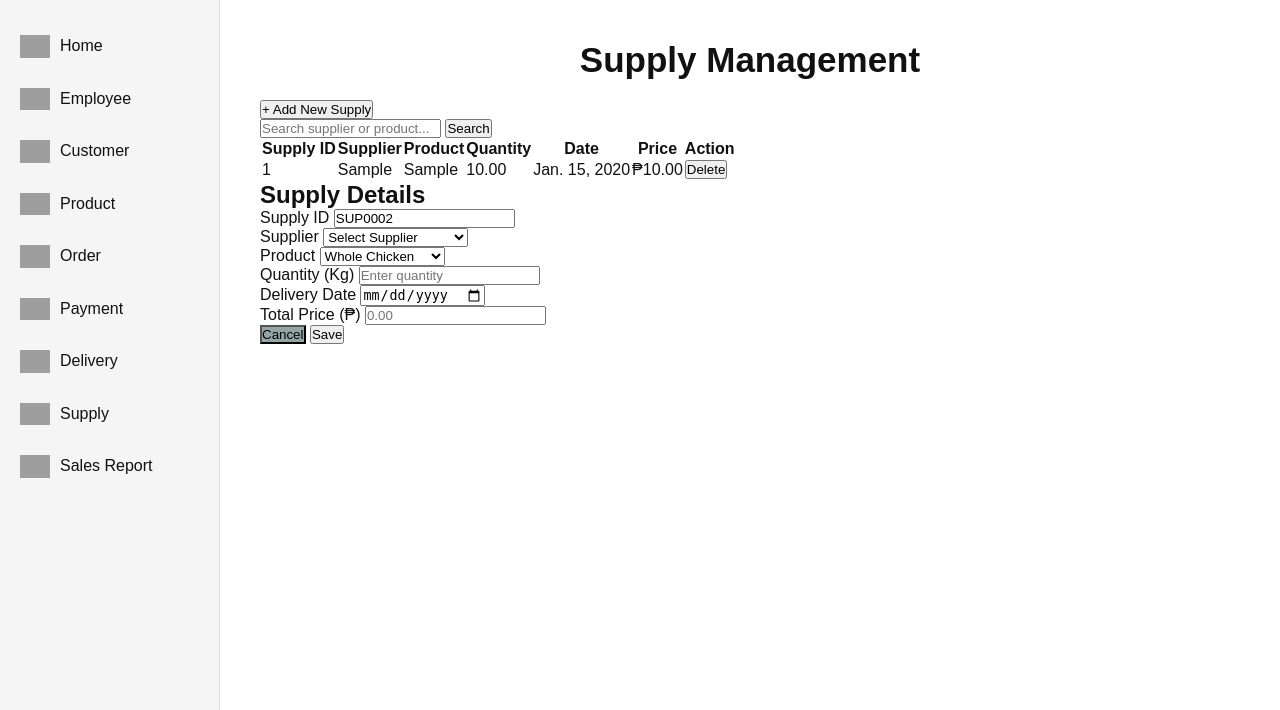
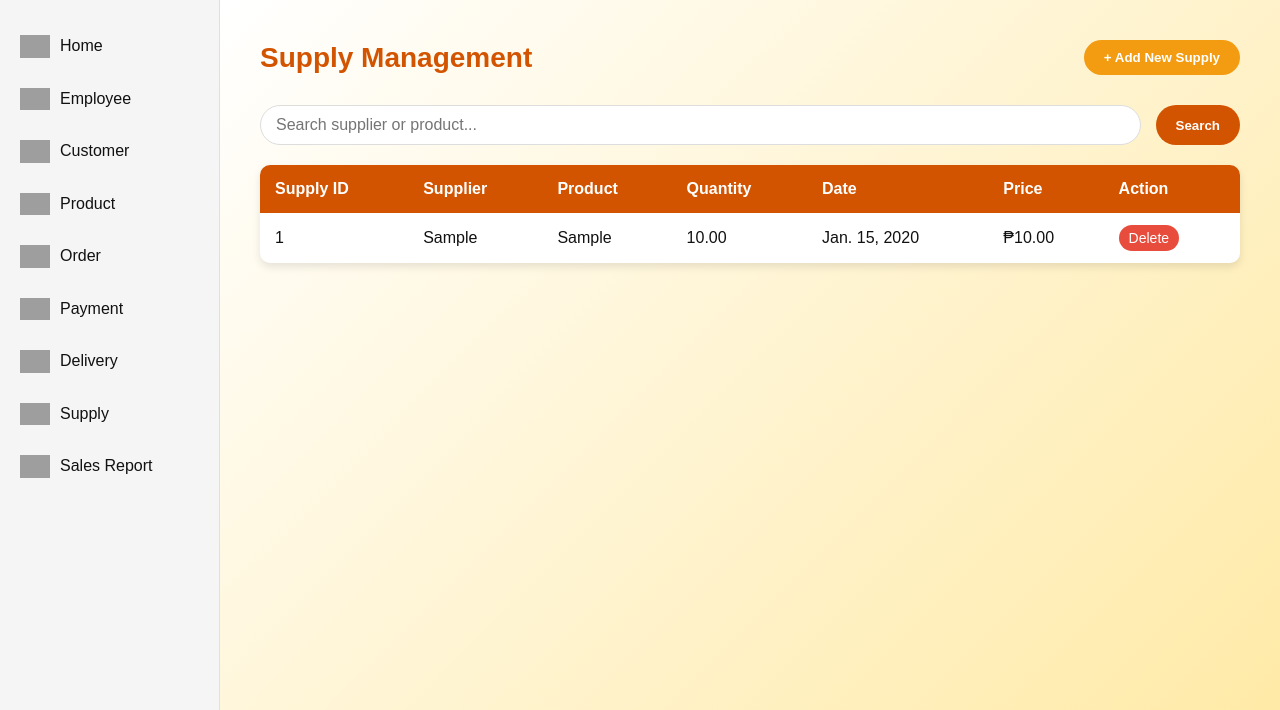
Before and after one commit to jgoleta/BisNest-Testing-Repo, a Django app: page /supply in a window 1280 px wide. Shown: the part 90-800 px from the top of the page. Run offline with Django 5.2, Linux system fonts and the light colour scheme; tables that the repository leaves empty hold one stand-in row (values such as "Sample post"); grey boxes are pictures that could not be loaded.

Commit message:
Update supply.html

```diff
--- a/members/templates/supply.html
+++ b/members/templates/supply.html
@@ -12,7 +12,7 @@
       padding: 0;
     }
 
-    body {
+     body {
       font-family: 'Sen', sans-serif;
       background: #fff;
       color: #111;
@@ -118,188 +118,177 @@
     .main-content {
       flex: 1;
       padding: 40px;
-      background: #fff;
+      background: linear-gradient(135deg, white, #ffeaa7);
+      overflow-y: auto;
     }
 
-    .supply-container {
-      overflow: auto;
-      max-width: 1100px;
-      height: 650px;
-      margin: 40px auto;
-      padding: 40px;
-      background-color: #fff;
-      border-radius: 16px;
-      box-shadow: 2px 2px 8px #111;
-      border: 1px solid #e0e0e0;
+
+    .page-header {
+      display: flex;
+      justify-content: space-between;
+      align-items: center;
+      margin-bottom: 30px;
     }
 
-    .form button:hover {
-      background-color: #000000;
-      color: #ffffff;
+    .page-title {
+      font-size: 28px;
+      color: #d35400;
     }
 
-    h1 {
-      font-size: 35px;
-      margin-bottom: 20px;
-      text-align: center;
-      color: #111;
+    .action-button {
+      background-color: #f39c12;
+      color: white;
+      border: none;
+      padding: 10px 20px;
+      border-radius: 25px;
+      cursor: pointer;
+      font-weight: bold;
+      transition: background 0.3s ease;
     }
 
-    .form {
-      display: flex;
-      flex-wrap: wrap;
-      gap: 12px;
-      margin-bottom: 24px;
+    .action-button:hover {
+      background-color: #e67e22;
     }
 
-    .form input {
-      padding: 10px;
-      font-size: 14px;
-      border-radius: 6px;
-      border: 1px solid #bbb;
-      flex: 1;
-      transition: border-color 0.3s ease, box-shadow 0.3s ease;
-      background: #fff;
-      color: #111;
+    .search-bar {
+      display: flex;
+      gap: 15px;
+      margin-bottom: 20px;
     }
 
-    .form input:hover {
-      border-color: #000000;
-      box-shadow: 0 0 5px rgba(211, 84, 0, 0.5);
-      transition: border-color 0.3s ease, box-shadow 0.3s ease;
+    .search-input {
+      flex: 1;
+      padding: 10px 15px;
+      border: 1px solid #ddd;
+      border-radius: 25px;
+      font-size: 16px;
     }
 
-    .form button {
-      background-color: #111;
-      color: #fff;
-      border: 1px solid #111;
+    .search-button {
+      background-color: #d35400;
+      color: white;
+      border: none;
       padding: 10px 20px;
-      border-radius: 10px;
+      border-radius: 25px;
       cursor: pointer;
       font-weight: bold;
-      transition: background 0.3s, color 0.3s;
     }
 
-    .form button:hover {
-      background-color: #fff;
-      color: #111;
+    .supply-table {
+      width: 100%;
+      border-collapse: collapse;
+      background-color: white;
+      border-radius: 10px;
+      overflow: hidden;
+      box-shadow: 0 4px 8px rgba(0, 0, 0, 0.1);
     }
 
-    .table {
-      width: 100%;
-      border-collapse: collapse;
-      border-radius: 10px;
-      overflow: hidden;
-      background-color: #fff;
-      margin-top: 20px;
-      box-shadow: 0 6px 18px rgba(0, 0, 0, 0.07);
-      color: #111;
+    .supply-table th {
+      background-color: #d35400;
+      color: white;
+      padding: 15px;
+      text-align: left;
     }
 
-    .table th,
-    .table td {
-      padding: 12px;
-      text-align: center;
-      border-bottom: 1px solid #e0e0e0;
+    .supply-table td {
+      padding: 12px 15px;
+      border-bottom: 1px solid #eee;
     }
 
-    .table th {
-      background-color: #000000;
-      color: #fff;
+    .supply-table tr:last-child td {
+      border-bottom: none;
     }
 
-    .delete-button {
-      background-color: #fff;
-      color: #111;
-      border: 1px solid #111;
-      padding: 6px 12px;
-      border-radius: 6px;
-      font-weight: bold;
-      cursor: pointer;
-      transition: background 0.3s, color 0.3s;
-    }
-    .delete-button:hover {
-      background-color: #111;
-      color: #fff;
+    .supply-table tr:hover {
+      background-color: #fff9e6;
     }
 
-    /* Hamburger styles */
-    .hamburger {
+    .action-btn {
+      background-color: #f39c12;
+      color: white;
+      border: none;
+      padding: 5px 10px;
+      border-radius: 15px;
+      cursor: pointer;
+      font-size: 14px;
+      margin-right: 5px;
+    }
+
+    .delete-btn {
+      background-color: #e74c3c;
+    }
+
+    .form-container {
+      background-color: white;
+      border-radius: 10px;
+      padding: 20px;
+      margin-top: 30px;
+      box-shadow: 0 4px 8px rgba(0, 0, 0, 0.1);
+    }
+
+    .form-title {
+      font-size: 20px;
+      margin-bottom: 20px;
+      color: #d35400;
+    }
+
+    .form-row {
+      display: flex;
+      gap: 20px;
+      margin-bottom: 15px;
+    }
+
+    .form-group {
+      flex: 1;
+    }
+
+    .form-group label {
+      display: block;
+      margin-bottom: 5px;
+      font-weight: bold;
+    }
+
+    .form-control {
+      width: 100%;
+      padding: 10px;
+      border: 1px solid #ddd;
+      border-radius: 5px;
+    }
+
+    .form-actions {
+      display: flex;
+      justify-content: flex-end;
+      gap: 10px;
+      margin-top: 20px;
+    }
+
+    .hidden {
       display: none;
-      flex-direction: column;
-      justify-content: center;
-      width: 40px;
-      height: 40px;
-      cursor: pointer;
-      z-index: 1100;
     }
-    .hamburger span {
-      height: 4px;
-      width: 28px;
-      background: #111;
-      margin: 4px 0;
-      border-radius: 2px;
-      transition: 0.4s;
-    }
-    @media (max-width: 900px) {
-      .sidebar {
-        position: fixed;
-        left: 0;
-        top: 0;
-        height: 100vh;
-        z-index: 1000;
-        transform: translateX(-100%);
-        box-shadow: 2px 0 8px rgba(0,0,0,0.1);
-      }
-      .sidebar.open {
-        transform: translateX(0);
-      }
-      .container {
-        flex-direction: column;
-      }
-      .main-content {
-        padding: 20px;
-      }
-      .hamburger {
-        display: flex;
-        position: fixed;
-        left: 20px;
-        top: 20px;
-        background: #fff;
-        border-radius: 50%;
-        box-shadow: 0 2px 8px rgba(0,0,0,0.1);
-      }
-    }
-    @media (max-width: 600px) {
-      .form {
-        flex-direction: column;
-      }
-    }
+
     .notification {
       position: fixed;
       top: 20px;
       right: 20px;
       padding: 15px 25px;
       background-color: #2ecc71;
-      color: #fff;
-      border-radius: 10px;
-      box-shadow: 0 4px 12px rgba(0,0,0,0.15);
+      color: white;
+      border-radius: 5px;
+      box-shadow: 0 4px 8px rgba(0, 0, 0, 0.2);
       z-index: 1000;
       opacity: 0;
-      transition: opacity 0.5s, background 0.3s, color 0.3s;
-      font-size: 18px;
-      font-weight: 600;
-      letter-spacing: 0.5px;
+      transition: opacity 0.5s ease;
     }
+
     .notification.show {
       opacity: 1;
     }
+
     .notification.error {
-      background-color: #ff0000;
+      background-color: #e74c3c;
     }
   </style>
 </head>
-
 
 <body>
   <nav class="navigation-top">
```
